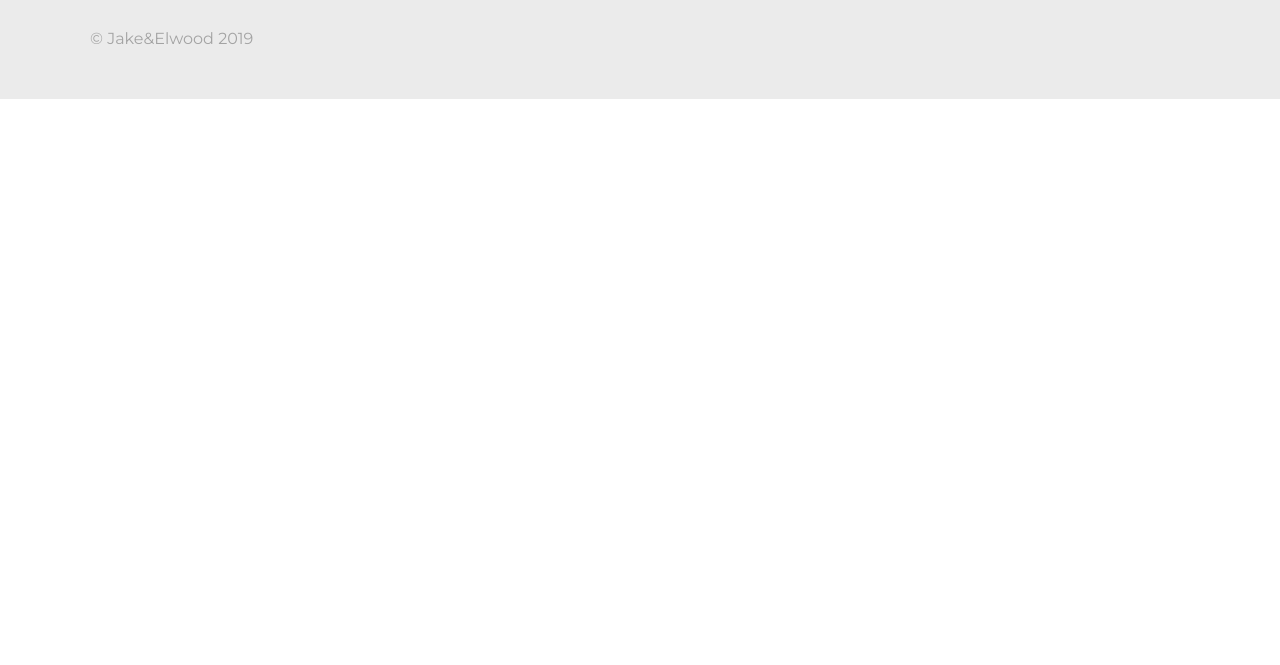
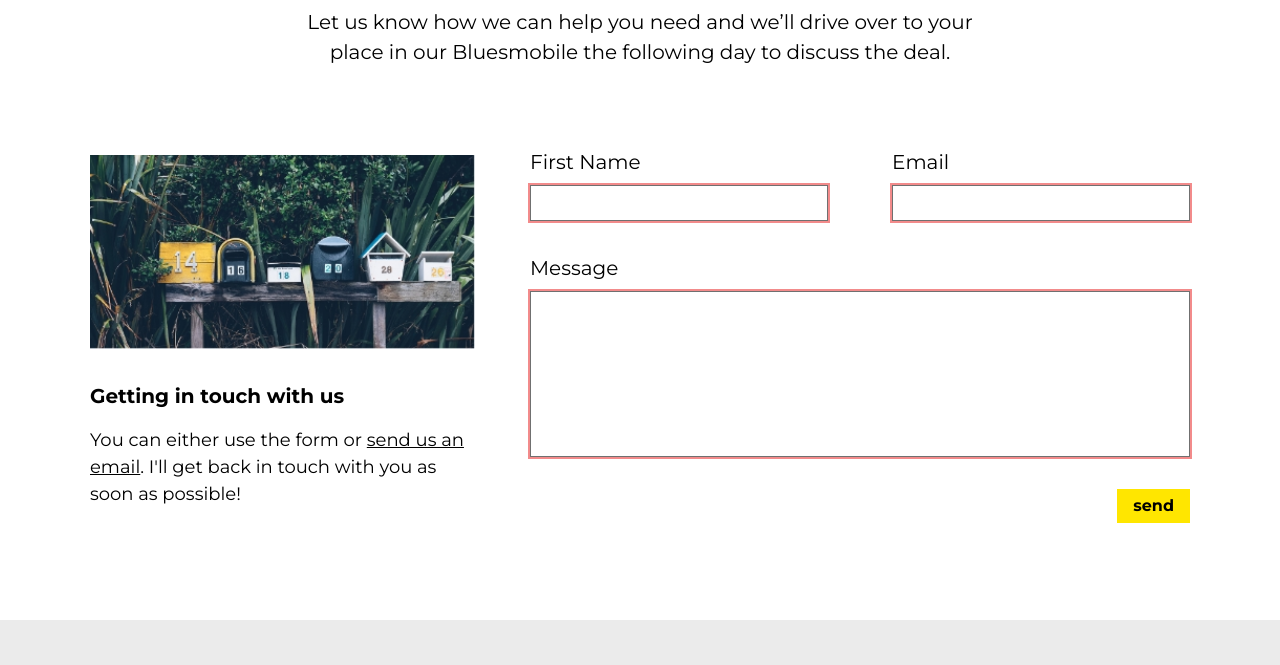
Before and after one commit to sonarin-toun/copywork-jake-and-elwood, a plain HTML site: page pages/contact.html in a window 1280 px wide. Shown: the part 263-928 px from the top of the page. Before the commit the page ends 800 px from the top, so only its background shows below. Drawn offline with Linux system fonts and the light colour scheme.

Commit message:
add content and styling to contact.html

```diff
--- a/assets/stylesheets/styles.css
+++ b/assets/stylesheets/styles.css
@@ -126,6 +126,12 @@ img {
     align-items: center;
 }
 
+/* === Main === */
+
+.text-section {
+    row-gap: 2rem;
+}
+
 /* === Header - Navigation === */
 
 .site-navigation__label {
@@ -139,13 +145,28 @@ img {
 
 /* ======== about.html ======== */
 
-.about-text-section {
-    row-gap: 2rem;
-}
+/* === Main === */
 
 .about-text-container {
     row-gap: 1rem;
 }
+
+/* ======== contact.html ======== */
+
+/* === Main === */
+
+.form__button {
+    justify-self: end;
+}
+
+.contact-form {
+    row-gap: 2rem;
+}
+
+.contact-text-container {
+    row-gap: 1rem;
+}
+
 
 /* ===============
     5.0 Layout, Spacing, Border and Background Color
@@ -156,18 +177,28 @@ img {
 /* === Global === */
 
 .button {
-    display: inline-block;
+    background-color: var(--primary-color);
     text-decoration: none;
     padding: 0.5rem 1rem;
     text-transform: lowercase;
     font-weight: var(--font-bold);
     font-size: var(--font-sm);
     outline: none;
+    transition: background-color 0.1s;
+    transition: transform 0.1s;
+    transform: scale(1);
 }
 
 .button:hover,
-.button:active {
+.button:active,
+.button:focus {
     box-shadow: 0 0 0 3px rgba(20, 168, 212, 0.5);
+}
+
+.button:hover,
+.button:focus {
+    background-color: var(--neutral-color-light-gray);
+    transform: scale(1.05);
 }
 
 /* === Header === */
@@ -207,6 +238,25 @@ img {
 
 .site-navigation__toggle:checked~.site-navigation {
     display: block;
+}
+
+/* === Main === */
+
+.section__image {
+    object-fit: cover;
+    height: auto;
+}
+
+.title-section {
+    padding: 4rem 1rem;
+    max-width: 700px;
+    margin: 0 auto;
+}
+
+.text-section {
+    padding: 0 1rem 3rem 1rem;
+    max-width: 1100px;
+    margin: 0 auto;
 }
 
 /* === Footer === */
@@ -268,17 +318,18 @@ img {
     padding: 3rem 1rem;
 }
 
-.hero__button {
-    background-color: var(--primary-color);
-    color: var(--supporting-color);
-}
-
 .hero__title {
-    margin-bottom: 1.5rem;
+    margin-bottom: 2rem;
 }
 
 .hero__paragraph {
-    margin-bottom: 1.5rem;
+    margin-bottom: 2rem;
+}
+
+/* === Button === */
+
+.hero__button {
+    display: inline;
 }
 
 /* === Main - Promotion Section === */
@@ -303,23 +354,67 @@ img {
 
 /* === Main === */
 
-.about-title-section {
-    padding: 3rem 1rem;
+.about__title {
+    margin-bottom: 1rem;
 }
 
-.about-text-section {
-    padding: 0 1rem 3rem 1rem;
+/* ======== contact.html ======== */
+
+/* === Main === */
+
+.contact__title {
+    margin-bottom: 1rem;
 }
 
-.about-text-section {
-    max-width: 1100px;
-    margin: 0 auto;
+.contact-text-container {
+    margin-bottom: 1rem;
 }
 
-.about-title-section {
-    max-width: 700px;
-    margin: 0 auto;
+/* === Form === */
+
+.name-label,
+.email-label,
+.message-label {
+    margin-bottom: 0.5rem;
 }
+
+.name-input,
+.email-input,
+.message-input {
+    outline: none;
+    resize: none;
+    width: 100%;
+    border: 1px solid var(--neutral-color-gray);
+    padding: 0.5rem;
+    transform: scale(1);
+    transition: background-color 0.1s ;
+    transition: transform 0.1s;
+}
+
+.name-input:hover,
+.email-input:hover,
+.message-input:hover,
+.name-input:active,
+.email-input:active,
+.message-input:active,
+.name-input:focus,
+.email-input:focus,
+.message-input:focus {
+    box-shadow: 0 0 0 3px rgba(66, 153, 225, 0.5);
+    background-color: #F5F7FA;
+    transform: scale(1.02);
+}
+
+.name-input:invalid,
+.email-input:invalid,
+.message-input:invalid {
+    box-shadow: 0 0 0 2px rgba(230, 24, 24, 0.5);
+}
+
+.send-button {
+    border: none;
+}
+
 
 /* ===============
     6.0 Typography
@@ -337,6 +432,19 @@ body {
     font-family: 'Source Sans Pro', sans-serif;
     font-size: var(--font-2xl);
     font-weight: var(--font-bold);
+}
+
+.button {
+    color: var(--supporting-color);
+}
+
+/* === Form === */
+
+input,
+textarea,
+button,
+select {
+    font-family: 'Montserrat', sans-serif;;
 }
 
 /* === Header === */
@@ -371,6 +479,23 @@ body {
     text-align: center;
 }
 
+/* === Main === */
+
+.section__subtitle {
+    font-size: var(--font-md);
+    color: var(--supporting-color);
+    text-align: center;
+}
+
+.snippet__title {
+    font-weight: var(--font-bold);
+    font-size: var(--font-md);
+}
+
+.section__paragraph {
+    font-size: var(--font-base);
+}
+
 /* === Footer === */
 
 .footer-text-section {
@@ -392,15 +517,6 @@ body {
 /* === Main === */
 
 /* === Main Hero Section === */
-
-.snippet__title {
-    font-weight: var(--font-bold);
-    font-size: var(--font-md);
-}
-
-.section__paragraph {
-    font-size: var(--font-base);
-}
 
 .hero__title {
     color: var(--neutral-color-light);
@@ -424,7 +540,7 @@ body {
     text-align: center;
 }
 
-/* ======== About.html ======== */
+/* ======== about.html ======== */
 
 /* === Main === */
 
@@ -434,11 +550,39 @@ body {
     text-align: center;
 }
 
-.about__subtitle {
-    font-size: var(--font-md);
+/* ======== contact.html ======== */
+
+/* === Main === */
+
+.contact__title {
+    font-size: var(--font-2xl);
     color: var(--supporting-color);
     text-align: center;
 }
+
+.email-link {
+    color: var(--supporting-color);
+    transition: color 0.2s;
+}
+
+.email-link:hover,
+.email-link:active,
+.email-link:focus {
+    color: var(--primary-color);
+}
+
+.contact__image {
+    margin-bottom: 1rem;
+}
+
+/* === Form === */
+
+.name-label,
+.email-label,
+.message-label {
+    font-size: var(--font-md);
+}
+
 
 /* ========================
     II. Media Query (min-width: 400px)
@@ -462,6 +606,16 @@ body {
         padding-top: 3rem;
     }
 
+    /* === Main === */
+
+    .title-section {
+        padding: 3rem 2rem;
+    }
+
+    .text-section {
+        padding: 0 2rem 3rem 2rem;
+    }
+
     /* === 2.3 Footer === */
 
     .footer-container {
@@ -482,18 +636,6 @@ body {
 
     .promotion-container {
         padding: 3rem 3rem;
-    }
-
-    /* ======== about.html ======== */
-
-    /* === Main === */
-
-    .about-title-section {
-        padding: 3rem 2rem;
-    }
-
-    .about-text-section {
-        padding: 0 2rem 3rem 2rem;
     }
 
 }
@@ -533,6 +675,16 @@ body {
         padding: 0 3rem;
     }
 
+    /* === Main === */
+
+    .title-section {
+        padding: 5rem 3rem;
+    }
+
+    .text-section {
+        padding: 0 3rem 6rem 3rem;
+    }
+
     /* === 2.3 Footer === */
 
     .footer-container {
@@ -555,18 +707,6 @@ body {
         padding: 3rem 5rem;
     }
 
-    /* ======== about.html ======== */
-
-    /* === Main === */
-
-    .about-title-section {
-        padding: 3rem 3rem;
-    }
-
-    .about-text-section {
-        padding: 0 3rem 3rem 3rem;
-    }
-
     /* ===============
     Typography
    =============== */
@@ -576,6 +716,14 @@ body {
     /* === Main === */
 
     .about__title {
+        font-size: var(--font-3xl);
+    }
+
+    /* ======== about.html ======== */
+
+    /* === Main === */
+
+    .contact__title {
         font-size: var(--font-3xl);
     }
 
@@ -618,6 +766,23 @@ body {
         display: flex;
     }
 
+    /* ======== contact.html ======== */
+
+    /* === Main === */
+
+    .contact-text-section {
+        flex-direction: row;
+        justify-content: space-between;
+    }
+
+    .contact-text-container {
+        width: 35%;
+    }
+
+    .form-container {
+        width: 60%;
+    }
+
     /* ===============
     Grid
    =============== */
@@ -637,8 +802,6 @@ body {
         grid-row: 1;
     }
 
-    /* ======== about.html ======== */
-
     /* === Main === */
 
     .about-text-section {
@@ -646,12 +809,33 @@ body {
         column-gap: 4rem;
     }
 
+    /* ======== about.html ======== */
+
+    /* === Main === */
+
     .about__image {
         grid-column: 1;
         grid-row: 1;
     }
 
     .about-text-container {
+        grid-column: 2;
+    }
+
+    /* ======== contact.html ======== */
+
+    /* === Main === */
+
+    .contact-form {
+        grid-template-columns: auto auto;
+        column-gap: 4rem;
+    }
+
+    .form__message {
+        grid-column: span 2;
+    }
+
+    .form__button {
         grid-column: 2;
     }
 
@@ -673,6 +857,12 @@ body {
 
     .site-navigation__item {
         padding-left: 3rem;
+    }
+
+    /* === Main === */
+
+    .section__image {
+        padding-top: 0.5rem;
     }
 
     /* === Footer === */
@@ -697,19 +887,11 @@ body {
         width: 30%;
     }
 
-    /* ======== about.html ======== */
-
-    /* === Main === */
-
-    .about__image {
-        padding-top: 0.5rem;
-    }
-
     /* ===============
     Typography
    =============== */
 
-   /* ======== Global ======== */
+    /* ======== Global ======== */
 
     /* === Footer === */
 
@@ -726,8 +908,8 @@ body {
     .head-container,
     .hero-container,
     .promotion-container,
-    .about-title-section,
-    .about-text-section,
+    .title-section,
+    .text-section,
     .footer-container {
         padding-left: 0;
         padding-right: 0;
--- a/pages/contact.html
+++ b/pages/contact.html
@@ -58,6 +58,66 @@
 
     <!-- Header End -->
 
+    <!-- Main Start -->
+
+    <main class="contact-main">
+
+        <section class="title-section">
+
+            <h2 class="section__title contact__title">Contact.</h2>
+            <p class="section__subtitle contact__subtitle">Let us know how we can help you need and we’ll drive over to
+                your place in our Bluesmobile the following day to discuss the deal.</p>
+
+        </section>
+
+        <section class="contact-text-section text-section flex flex-column">
+
+            <div class="contact-text-container grid">
+
+            <img src="../assets/images/contact.jpg" alt="photo of wooden mailboxes" class="section__image contact__image" height="185"
+                width="367">
+
+                <h3 class="snippet__title">Getting in touch with us</h3>
+
+                <p class="section__paragraph about__paragraph">You can either use the form or <a class="email-link"
+                        href="#">send us an email</a>. I'll get back in touch with you as soon as possible!</p>
+
+            </div>
+
+            <div class="form-container">
+
+                <form action="#" method="get" class="contact-form grid" >
+
+                    <div class="form__name grid">
+                        <label for="name" class="name-label">First Name</label>
+                        <input type="text" name="name" id="name" class="name-input" required>
+                    </div>
+
+                    <div class="form__email grid">
+                        <label for="email" class="email-label">Email</label>
+                        <input type="email" name="email" id="email" class="email-input" required>
+                    </div>
+
+                    <div class="form__message grid">
+                        <label for="message" class="message-label">Message</label>
+                        <textarea name="message" id="message" class="message-input" required cols="30" rows="8"></textarea>
+                    </div>
+
+                    <div class="form__button">
+                        <input type="submit" value="send" class="button send-button">
+                    </div>
+
+                </form>
+
+            </div>
+
+        </section>
+
+    </main>
+
+    <!-- Main End -->
+
+
     <!-- Footer Start -->
 
     <footer class="site-footer">
```
Also changed, not shown: pages/about.html (+4 -5 lines).
